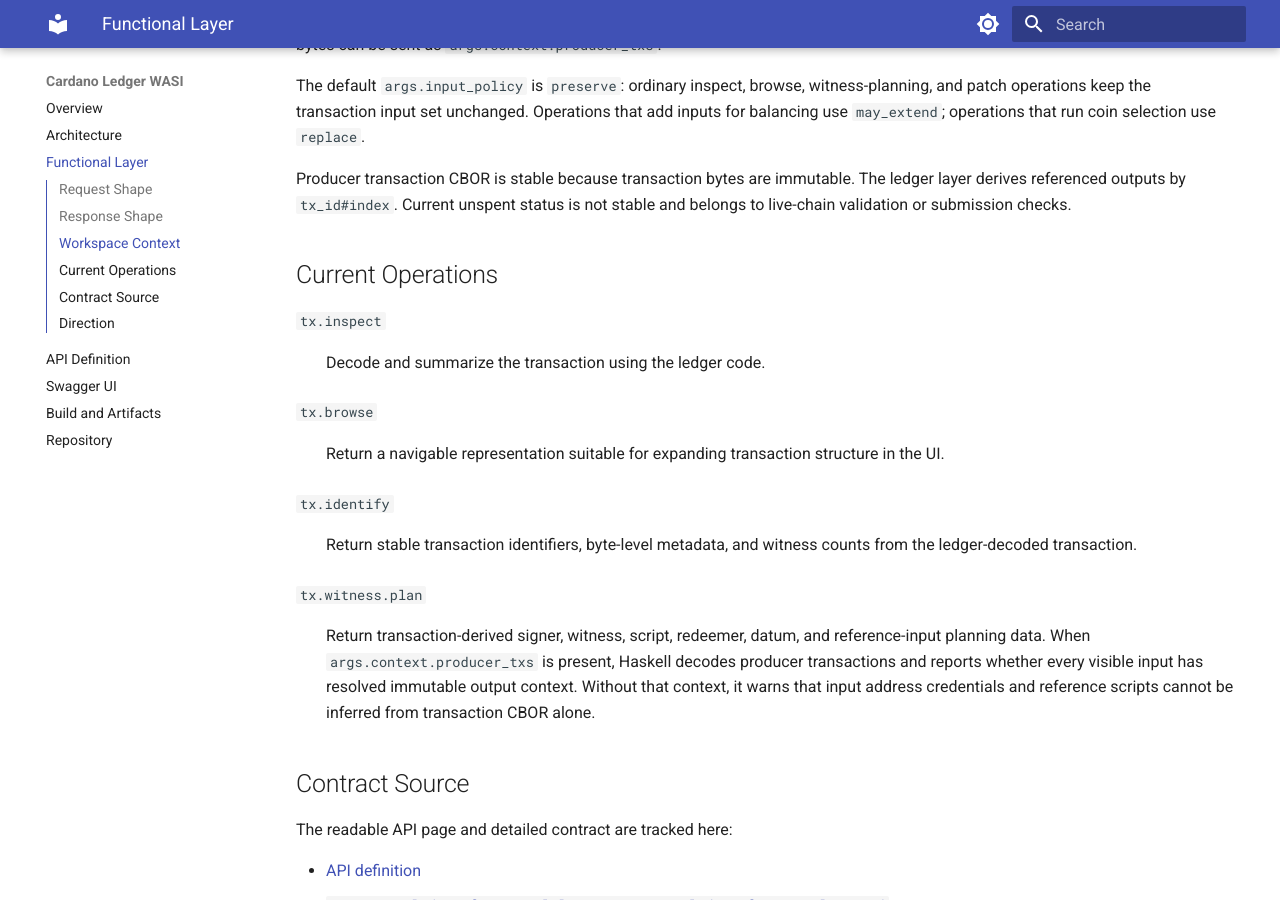
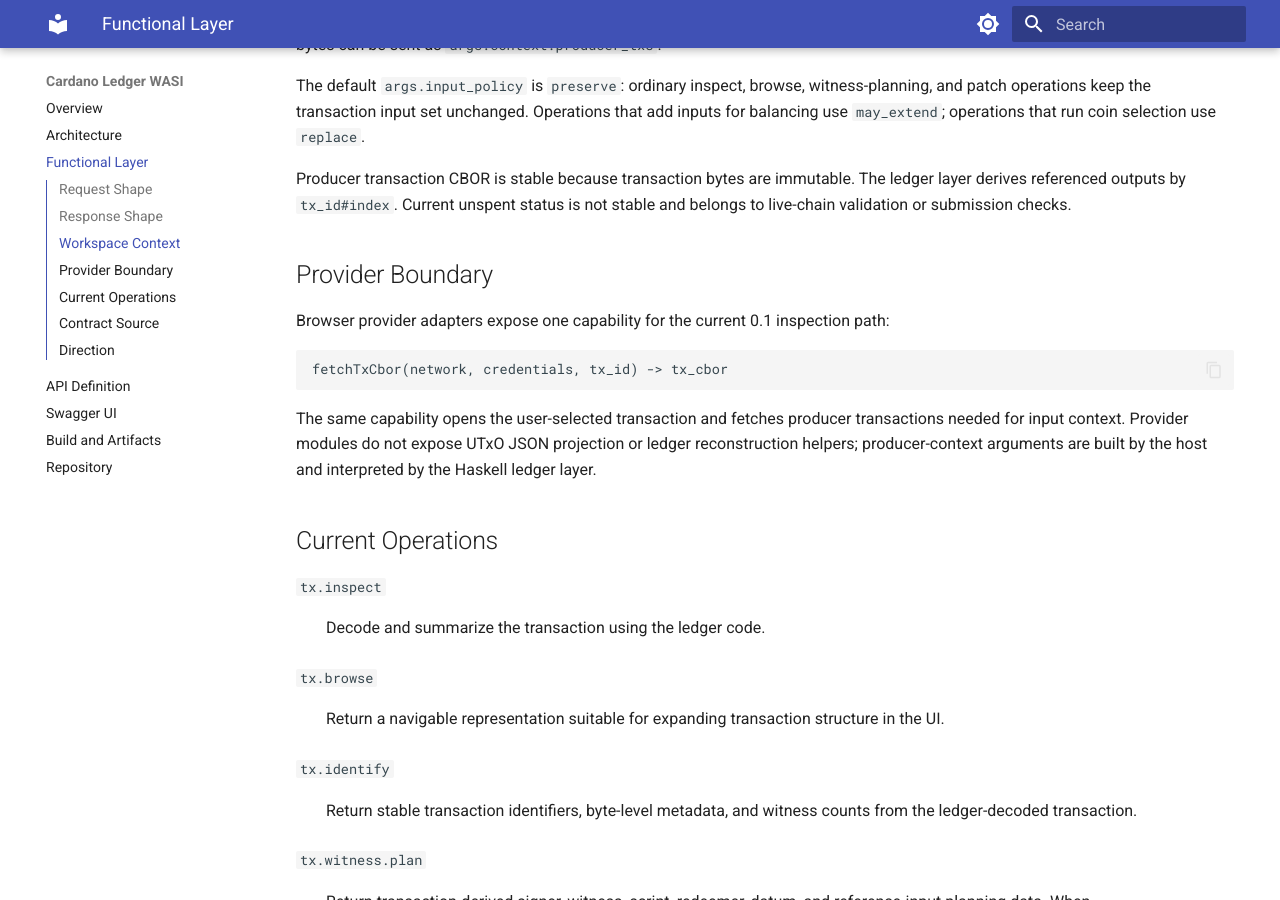
Before and after one commit to lambdasistemi/cardano-ledger-inspector, an MkDocs documentation site: the page built from gh-docs/functional-layer.md, in a window 1280 px wide and 900 px high, scrolled down 912 px. Built offline with MkDocs 1.6.1 and Material for MkDocs 9.7.7, drawn with Linux system fonts in a browser that asks for light colours.

Commit message:
feat: narrow provider interface to tx cbor

````diff
--- a/gh-docs/functional-layer.md
+++ b/gh-docs/functional-layer.md
@@ -51,6 +51,20 @@ Producer transaction CBOR is stable because transaction bytes are immutable.
 The ledger layer derives referenced outputs by `tx_id#index`. Current unspent
 status is not stable and belongs to live-chain validation or submission checks.
 
+## Provider Boundary
+
+Browser provider adapters expose one capability for the current 0.1 inspection
+path:
+
+```text
+fetchTxCbor(network, credentials, tx_id) -> tx_cbor
+```
+
+The same capability opens the user-selected transaction and fetches producer
+transactions needed for input context. Provider modules do not expose UTxO JSON
+projection or ledger reconstruction helpers; producer-context arguments are
+built by the host and interpreted by the Haskell ledger layer.
+
 ## Current Operations
 
 `tx.inspect`
````
Also changed, not shown: docs/inspector/src/FFI/Blockfrost.js (+0 -85 lines), docs/inspector/src/Provider.js (added, +80 -0 lines), gh-docs/api.md (+13 -0 lines), specs/001-ledger-functional-layer/contracts/ledger-functional-api.md (+16 -0 lines), 5 other files.
